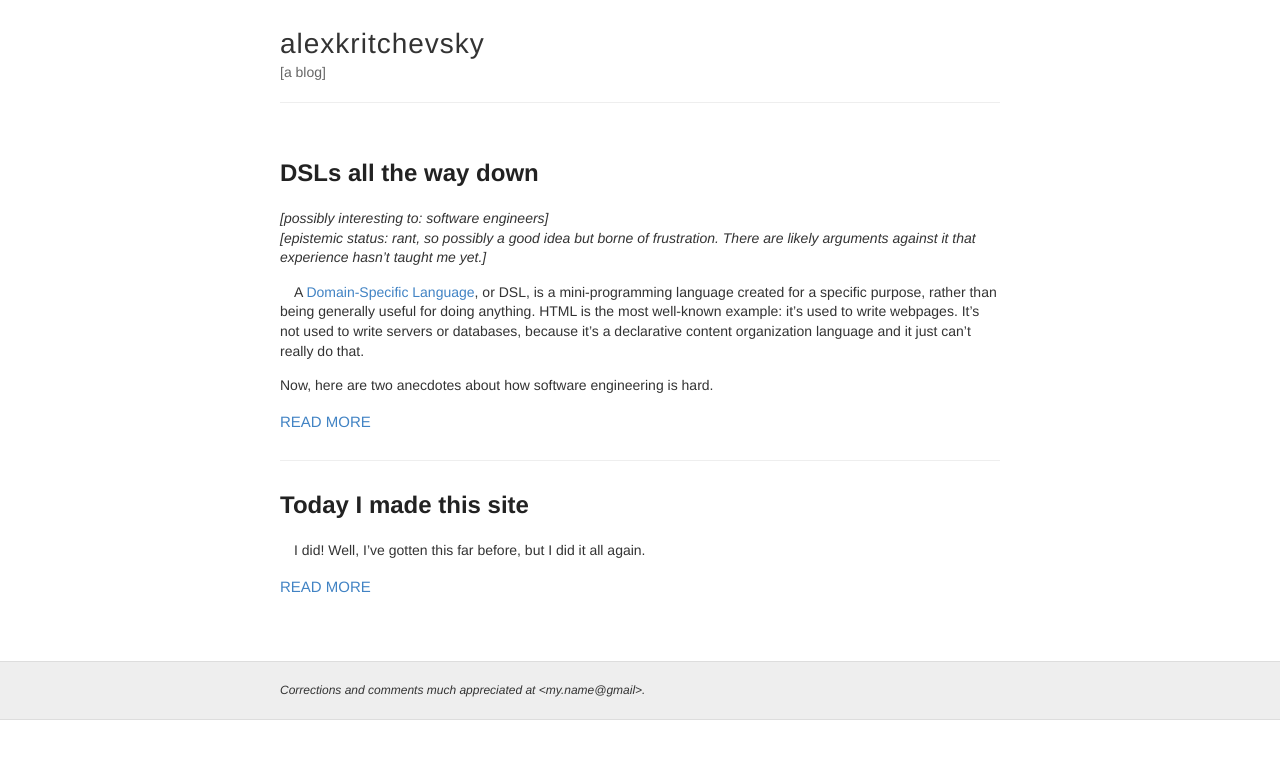
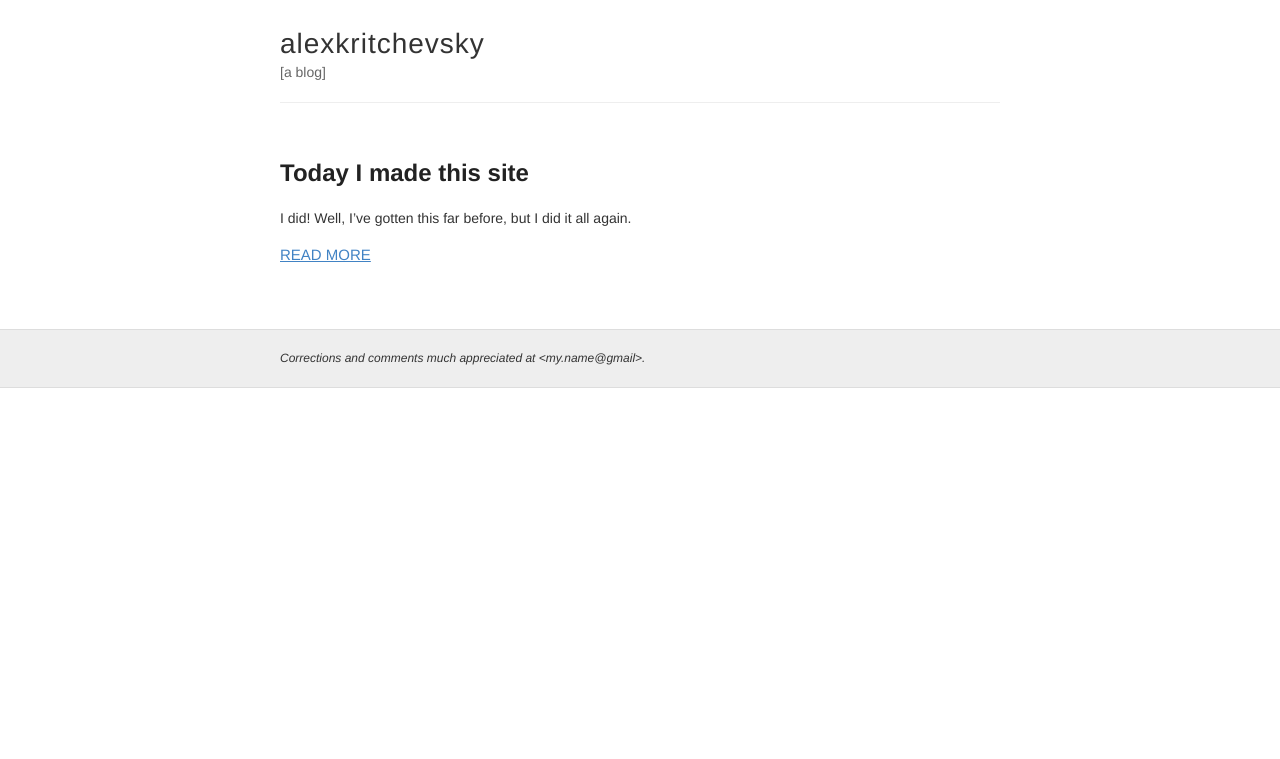
Before and after one commit to ajakaja/ajakaja.github.io, a Jekyll site: the page built from index.html, in a window 1280 px wide. Shown: the top 759 px of the page. Built offline with Jekyll 4.4.1, drawn with Linux system fonts in a browser that asks for light colours; some of the changed lines change nothing that is shown.

Commit message:
delete DSL post
I didn't like it yet.

```diff
--- a/_posts/2016-11-10-dsls.md
+++ /dev/null
@@ -1,178 +0,0 @@
----
-layout: blog
-title: "DSLs all the way down"
-math: true
-footnotes: true
-excerpt_separator: <!--more-->
----
-
-*[possibly interesting to: software engineers]*
-*[epistemic status: rant, so possibly a good idea but borne of frustration. There are likely arguments against it that experience hasn't taught me yet.]*
-{: style="text-indent: 0em"}
-
-A [Domain-Specific Language](https://en.wikipedia.org/wiki/Domain-specific_language), or DSL, is a mini-programming language created for a specific purpose, rather than being generally useful for doing anything. HTML is the most well-known example: it's used to write webpages. It's not used to write servers or databases, because it's a declarative content organization language and it just can't really do that.
-
-Now, here are two anecdotes about how software engineering is hard.
-{: style="text-indent: 0em"}
-
-<!--more-->
-
-## 1. Mapmaking
-
-Once upon a time, a friend and I embarked on a journey to write a little video game, in Java because that's what we knew best. It was to be a simple tile-based RPG, with combat, spellcasting, exploration, dialogue, AI, etc.
-
-We came upon the problem of describing a game map in a file. I made a 'Zone' class, and a file called Zone1.java that basically functioned as data: lines of code to instantiate an instance of Zone and objects for everything within it (a boulder here, an ogre there, the player's character over in the center). We figured an actual data format could come later, along with a parser that took the file as input and gave the same Java objects as result. For now, we were taking shortcuts in the prototype, go us.
-
-After a bit of hand-editing these Java files, it became clear that worlds are big and that The Thing About Data is that it tends to get out of hand really quickly. Doubly so if the data is encoded in verbose Java syntax; triply so if you find yourself changing the data format as you add new features, and having to go back and convert the format of the maps you've already made. So we went looking for a premade level editor that would give us a UI for world-editing and a map file format for storage. This went okay.[^editor]
-
-[^editor]: There are lots of free ones, it turns out -- but you run into frustrations if you want features that the editors don't support. They usually let you include arbitrary data on tiles ('height', 'light level', whatever), which lets you add features to the map, but it can be a *pain* to manually edit every tile. And what if you want to support something like procedurally generated maps? Your generation code has to learn the format that the editor is using.
-
-Creating maps in an editor isn't always ideal, though. There were some niceties about getting to do it in source code. Sometimes it's easier, when trying to set up a large area, to just be able to write something like:
-
-{% highlight java %}
-for(i in [0, 99])
-    for(j in [0, 99])
-        map[i][j].type = Grass
-        map[i][j].height = f(i, j) //some function that gives a height map
-{% endhighlight %}
-
-Also useful is that you can make a map for, say, the interior of a 5x5 house, and then 'draw' it at map[37, 46], when later you decide that the house should be part of a larger map. And it's nice to be able to draw a forest on the western side of the map, picking a random tree (Tree1, Tree2, Tree3) for each tile. Et cetera, et cetera.
-
-So on the one hand it's useful to be able to generate maps in code. But you also want to save the results of those generation statically - if you were creating a map using, say, the random tree example above, you would still want the map to be the same every time the game is run. Your options are to use a specific seed so the result is always the same, or to save the results of one run into a file.
-
-On the other hand, a level editor is *also* useful, because managing large amounts of data stored in text that's supposed to correspond to visual output is time-consuming. (It's still possible to write code to create maps, outputting whatever format the editor uses for its file. Not impossible, especially if it's documented.)
-
-The game will also require the ability to save progress, which means writing a modified version of a zone back into a file. Maybe a boulder was destroyed, maybe a character moved, maybe some spells have been cast that turned certain tiles into lava. I *definitely* want to save my world in the same format as I initially loaded it, so there's no way my world is going to be a Java class file because this format is also being written at runtime.
-
-The question is:
-{: style="text-indent: 0em"}
-* Should the map file contain the raw data that's the result of 'running my map-building script, plus any subsequent edits' (option 1)?
-* Or should it contain the map-building script itself, to be re-run at any time (option 2)?
-
-Suppose you change your mind and prefer that the grass area is only in [0,49], and after that it's stone from [50, 99]. But you may have made modifications after setting up the grass. Maybe you added some lava:
-
-    map[13,13].type = Lava
-
-If the map was built by running a script and then some hand-editing (option 1), you've got to either write a new script to modify the the whole thing or to rebuild from scratch, including remembering to add the lava again - if you even remember it was there! It was probably a month ago, and very out of mind.
-
-If the map is continuously built from a script (option 2), then the lava-edit must have been added to that script too - but map editors don't customarily do that; they destructively modify data files.
-
-I want to be able to doodle maps in a visual editor, but still get as output a map file with code:
-
-{% highlight java %}
-for(i in [0, 99])
-    for(j in [0, 99])
-        map[i][j].type = Grass
-        map[i][j].height = f(i, j)
-map[13][13].type = Lava
-{% endhighlight %}
-
-And then my map editor's output, when I make changes, is more lines of this type of code appended to the end of the file. Also, if the map file can be updated by appending, we have the attractive option of saving progress by storing only a 'diff' to the map -- useful if save files get very large.
-
-This map format would let a developer:
-{: style="text-indent: 0em"}
-* write maps by hand-editing the file
-* write maps from my game's source code (emitting lines of the simple syntax used in the file)
-* write maps from my console
-* draw maps from an editor
-* compress maps to their raw output at release time, if that's useful
-
-I'm used to hearing that ["code is data"](https://en.wikipedia.org/wiki/Homoiconicity) from Lisp users. But how often do you get "data should be code"?
-{: style="text-indent: 0em"}
-
-It's not going to work if you design your maps in the game's source code, like in Zone1.java, because you want to be able to write *that* file with code or with a level editor, and writing your code with code is 'generally hard'. (Well, it's very awkward in Java, but it's at least kind of awkward in most languages.)
-
-So zone data can't be actual source code (because it's supposed to be written by source code), but can't be pure data (because it needs to be able to include something like code). Perhaps this is a job for a simple DSL?[^xml] But DSLs aren't commonly found in a game developer's toolbox. And they're rumored to be [perilous](https://gamedev.stackexchange.com/questions/560/domain-specific-languages-for-scripting). And how strong of a language would I need?
-
-[^xml]: Or maybe you'd use a strange custom XML format, where you encode loops with \<for> tags, but you shouldn't. Seriously, please. If you find yourself writing language constructs in a data language and don't find yourself already equipped with a debugger that can step through the language you've just birthed and set breakpoints, I implore you to turn around immediately. I'm looking at you, [Ant](http://ant-contrib.sourceforge.net/tasks/tasks/). I'll never have those days of my life back. Fortunately, [lots of people](https://gradle.org/) are realizing that XML should not used as code these days.
-
-## 2. Artmaking
-
-I went to make an asset in ~~Photoshop~~ Gimp for our game: a simple 8-frame animation of a burning fireball. I'm no artist, but it was easy to get an image of the quality I wanted (low. very low). I drew some red, orange, and yellow splotches, clicked around the menus until I found some transformations to swirl them together, and generated 8 different swirls from that. Then I ran a utility that I found somewhere to pack them together into a single spritesheet file, so they can be loaded as a single texture into the game engine -- that's apparently more performant.
-
-What am I to do, later, when I need a blue version of the same flames? My options are:
-
-* Reopen the Gimp project and change the color pallet to blues, somehow. Regenerate the spritesheet.
-* Reopen the Gimp project and, finding that I applied the swirling transformations as a separate layer on top of the base red-yellow-orange sketch (if that's possible..), recolor the base sketch and watch as the swirled versions change colors as well. Regenerate the spritesheet.
-* Open the spritesheet in Gimp and change the color pallet. If the transformations used had any effect on the colors, though, this could not work at all -- there's no reason `red->transform->blue` would be the same result as `blue->transform`.
-* Programmatically change the spritesheet to a new color scheme at load or call time, using a graphic library from my game code. This is the only way that's going to get let me customize the color scheme in-game.
-
-It's not impossible, but it's inordinately difficult compared to the manual human workflow approach to making assets. I don't like when things are inordinately difficult. It's 2016 and we can drive cars with computers. Shouldn't everything you do on screen be *trivially* automatable?[^macro]
-
-[^macro]: Gimp and Photoshop do have macro systems. Gimp has a [batch mode](https://www.gimp.org/tutorials/Basic_Batch/), which lets you write scripts to do image editing in Lisp. That's very cool, but you would never include Gimp scripts as part of your game library. And this can only cover the image-editing part of the pipeline, even in the best case.
-
-The workflow I'm using to produce assets is sort of like a series of chained function calls, except that most of them are executed by me:
-
-{% highlight java %}
-// human code:
-ColorPallet cp = ColorPallet(Red, Orange, Yellow)
-// picture 'splotchinput' as a record of my mouse motions when splotching
-Image i = DrawSplotches(cp, splotchinput)
-Image[] images = [i]*8 // Pythonesque 'repeat this element n times'
-// picture 'swirlinput' as a list of my mouse motions on each swirl
-images = [Swirl(i, u) for i,u in zip(images, swirlinput)]
-Image spritesheet = SpriteSheet(images)
-File f = Save(spritesheet)
-
-// game code:
-Image spritesheet = Load(f)
-Sprite[] sprites = spritesheet.split(64,64).map(Sprite)
-Animation animation = Animation(sprites)
-{% endhighlight %}
-
-I'd like to live in a world where code like this can be *literally written out somewhere*.
-{: style="text-indent: 0em"}
-
-Perhaps I'd be able to write this in my realtime game code:
-{: style="text-indent: 0em"}
-
-{% highlight java %}
-Fireball red = Fireball(Red, Yellow, Orange)
-Fireball blue = Fireball(Blue, Purple, Teal)
-{% endhighlight %}
-
-and have all the above instructions get executed to generate a second fireball with a new color pallet, even though it's inefficient.
-{: style="text-indent: 0em"}
-
-I want to *have* the performance problem that I shouldn't be regenerating sprites in new color schemes in realtime, and have to add optimizations to precompute some common color patterns, or to add a workaround where I can recolor a base fireball template instead of having to regenerate one from the manual mouse operations each time. And for there to be compiler optimization where it realizes that it needs to optimize the whole image-building operation to optimize loading fireballs in new colors.
-
-I want these to be problems that it's even *possible* to have.
-{: style="text-indent: 0em"}
-
-## 2.9 Bonus Section
-
-Here's a screenshot of the world's worst video game. You, the valiant adventurer, can move around and swing your axe and take on the mighty Treegnaros. Which is obviously just a... tree version... of Ragnaros from World of Warcraft. He throws fireballs and taunts you and dies when you hit him with your axe a lot.
-
-{% include image.html filename="2016-11-10-dsls/treegnaros.png" width="75%" %}
-
-We lost interest after getting to this, uh, 'minimum viable product'. Learned a ton from the process, though. Clearly enough to write a ranty blog post, at least, and in fact a lot more than that.
-
-(If you want to make a game but suspect you don't have the time or energy to finish, you should do it anyway. It's the first day/week/month of work that's packed with lessons, and even if you quit, doing it again in the future will feel much more palatable because you've already fought the nebulous battles that make starting seem scary and imposing. Trying once cuts the 'activation willpower' of doing it again by at least half.)
-
-## 3. DSL everything
-
-As far as I can tell, map-creation for a tile-based game is a process better suited for a minimal programming language, so that I can express ideas in whatever format is most natural: not just running code, but also not just drawing; some mix of the too. But making a simple language myself is a daunting task, because the languages I know aren't fluent at that.
-
-There are DSL toolsets, such as [this](https://www.jetbrains.com/mps/) offering from Jetbrains, which I now think have the right idea - but until I got down this train of thought I would have never considered incorporating one into a game. It used to be easier to suffer. Now I think it's actually easier to integrate one, or start working on my own library. Content-creation, after the initial engine, is the biggest burden that prevents me from taking my game prototypes to full-fledged games, because after the first few areas and AI scripts the job of fleshing out a whole world starts to feel overwhelming. A big part of this is the lack of efficient tooling.
-
-----------
-
-Meanwhile, as far as I can tell, asset creation is a complicated *implicit* programming language where the functions are all human-executed and the data is a record of your mouse clicks, that integrates with nothing, is available as a library to nobody, and can most easily be automated by recording your mouse clicks *on the UI* and playing them back without resizing the window.
-
-This 'programming language' could be formalized, with the graphics-programming DSL as a sublanguage that I can invoke from within my game - if I want. Or I can go use the UI and get the result that way. Or I can use the UI, figure out what syntax in the language corresponds 1:1 to the way I used the UI, and then modify what I did to do it programmatically next time.
-
-In a sense, there's an implicit DSL being used when I interact with a UI using my mouse and keyboard. There's another implicit DSL being used when the UI interacts with the canvas. There's yet another when the UI is saving the canvas, plus my edit history, into a file. There's another when it communicates with a server. There's another when you're writing a plugin for the UI: you use the plugin DSL to inject code into the canvas-editing DSL. It's *DSLs all the way down*.[^abuse]
-
-[^abuse]: well, yes, at this point the term 'DSL' is a bit out of its comfort zone.
-
--------
-
-I'd like to be able to write code in any of these DSLs in my console, or in a file, or directly construct the AST for such a language in *another* language, and have everything work exactly the same way. I'd like to be able to record the results of my actions at a certain level within the application, see how they worked, and then make changes to the record and play it again to see how the result changes.
-
-Today these DSLs are either implicit (human-executed, with no isomorphism to source code), or they're baked into the same application codebase and inaccessible without going into the source. I don't expect to be able to easily automate operations at the level of the language that the application uses to interact with the canvas, because I have to dig into the internals of the application do so -- even though my UI interactions correspond cleanly to the execution of instructions at that level.
-
-Sometimes a DSL is a full language, plus an API, minus a bunch of stuff you're not allowed to do. The Firefox extension API surfaces a DSL for "what you're allowed to do to webpages from the context of a browser extension". The Greasemonkey API surfaces another one: "what you're allowed to do to webpages from inside Greasemonkey". Normally you think of a DSL as a standalone language with its own simple language constructs. Instead, I like the view that a stripped-down or sandboxed version of a language is a DSL of sorts -- a separate language altogether. We've stepped away from the precise usual definition of the term, but I don't know a better one.
-
-We've built ourselves a technology ecosystem where things are either easily integrated with code or strictly not, and rarely does anything cross the line. Drawing and design are the domain of humans and you'd never code against those; business logic is the domain of code and you'd never (or at least rarely) write it out in a high-level language that prevents you from making obvious mistakes (unless you're an enterprise developer and [the system has gotten so complicated that management actually OKs that](https://stackoverflow.com/questions/206425/has-a-system-that-incorporated-a-rule-engine-ever-been-truly-successful?rq=1)). In many cases there's not a lot of difference between a series of API calls and code in a minimally-featured language -- but you can't debug or type-check API calls at the fluent, business-logic level; you have to work with them at the level of the language you're invoking them from.
-
-In practice everything we do from manual action to API calls corresponds to actions in a hand-wavey language of some sort. In many cases it might actually be easier to formalize that language as a simple DSL -- especially if was mentally cheaper to do so -- so as to get 'type safety', debuggability, replayability, and other benefits, without conflating that logical code with lower-level application code. I haven't figured out the cleanest, cheapest, least-*"this was actually a huge mistake but it took three months to tell"* way to do this, but I hope to.
--- a/css/site.scss
+++ b/css/site.scss
@@ -48,6 +48,7 @@ h1 {
   font-size: 24px;
   a {
     color: inherit;
+    text-decoration: none;
   }
 }
 
@@ -70,7 +71,6 @@ p {
 
 a {
   color: $blue;
-  text-decoration: none;
 	cursor: pointer;
   &:hover, &:active {
     color: $blue;
@@ -249,10 +249,8 @@ article {
     margin: 0 auto;
   }
   p {
-    text-indent: 0em;
   }
   div.entry > p {
-    text-indent: 1em;
   }
 }
 
```
Also changed, not shown: favicon.ico (added).
